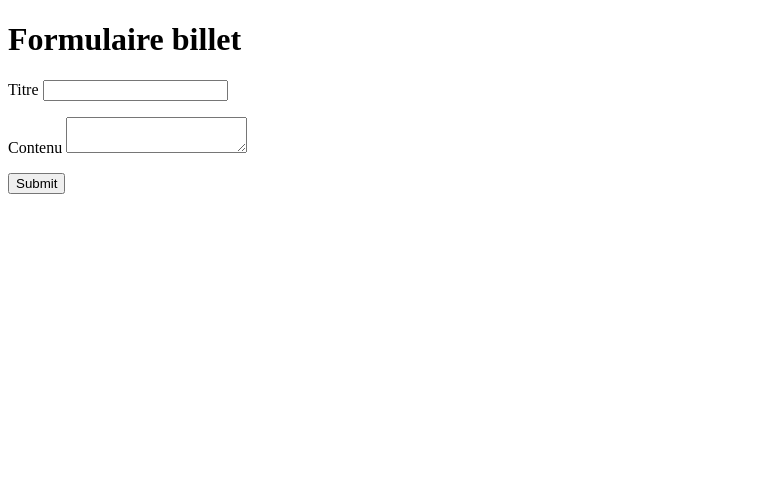
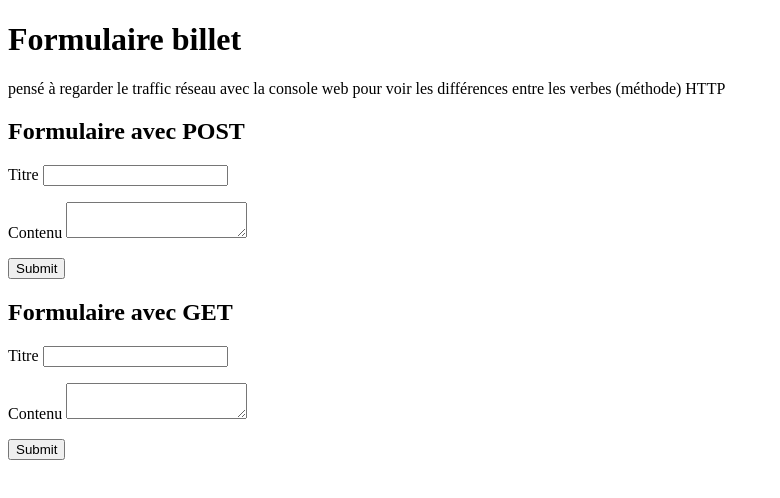
Before and after one commit to descodeuses/blog-de-revision, a plain HTML site: page templates/formulaire_billet.html in a window 1280 px wide. Shown: the whole page, without its empty margins (0-780 px from the left). Drawn offline with Linux system fonts and the light colour scheme.

Commit message:
propose deux formulaires pour parler avec le serveur

```diff
--- a/templates/formulaire_billet.html
+++ b/templates/formulaire_billet.html
@@ -8,8 +8,10 @@
 </head>
 <body>
   <h1>Formulaire billet</h1>
-
-  <form action="/ajoute_billet">
+  <p>pensé à regarder le traffic réseau avec la console web pour voir les différences entre les verbes (méthode) HTTP</p>
+  <section>
+     <h1>Formulaire avec POST</h1>
+    <form action="/ajoute_billet" method="post">
       <p>
         <label for="titre">Titre</label>
         <input name="titre">
@@ -20,5 +22,23 @@
       </p>
       <input type="submit">
     </form>
+  </section>
+
+  <section>
+    <h1>Formulaire avec GET</h1>
+   <form action="/ajoute_billet" method="get">
+     <p>
+       <label for="titre">Titre</label>
+       <input name="titre">
+     </p>
+     <p>
+       <label for="contenue">Contenu</label>
+       <textarea name="contenu"></textarea>
+     </p>
+     <input type="submit">
+   </form>
+ </section>
+
+
 </body>
 </html>
```
Also changed, not shown: index.html (added, +5 -0 lines), protocole-http.svg (added), 2 other files. Lines whose indentation alone changed are shown as unchanged.
